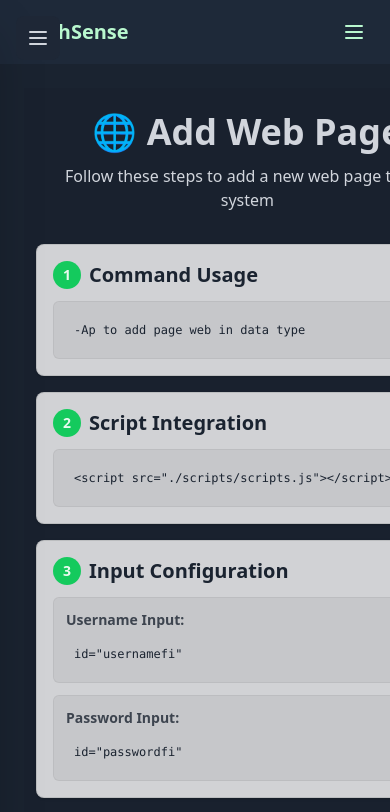
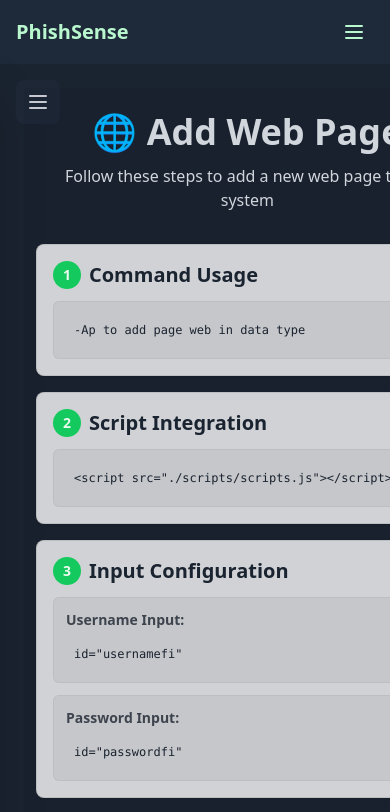
Before and after one commit to oussamabenalisst/PhishSenseSite, a Next.js app: page /Docs/add-web-page in a window 390 px wide. Shown: the top 812 px of the page. Built offline with nearby package versions, Linux system fonts and the light colour scheme.

Commit message:
update all pages with  animate-fade-in

```diff
--- a/app/Docs/add-web-page/page.tsx
+++ b/app/Docs/add-web-page/page.tsx
@@ -2,7 +2,7 @@
 
 export default function AddWebPage() {
   return (
-    <div className="min-h-screen bg-black/5 py-6 sm:py-12 px-3 sm:px-6 lg:px-8">
+    <div className="min-h-screen bg-black/5 py-6 sm:py-12 px-3 sm:px-6 lg:px-8 animate-fade-in">
       <div className="max-w-3xl mx-auto">
         <div className="text-center mb-8 sm:mb-12">
           <h1 className="text-4xl sm:text-5xl font-extrabold text-gray-300 mb-3 sm:mb-4">
--- a/app/Docs/data-management/page.tsx
+++ b/app/Docs/data-management/page.tsx
@@ -2,7 +2,7 @@
 
 export default function DataManagementPage() {
   return (
-    <div className="min-h-screen bg-black/5 py-6 sm:py-12 px-3 sm:px-6 lg:px-8">
+    <div className="min-h-screen bg-black/5 py-6 sm:py-12 px-3 sm:px-6 lg:px-8 animate-fade-in">
       <div className="max-w-3xl mx-auto">
         <div className="text-center mb-8 sm:mb-12">
           <h1 className="text-4xl sm:text-5xl font-extrabold text-gray-300 mb-3 sm:mb-4">
--- a/app/Docs/installation/page.tsx
+++ b/app/Docs/installation/page.tsx
@@ -2,7 +2,7 @@
 
 export default function InstallationPage() {
   return (
-    <div className="min-h-screen bg-black/5 py-12 px-4 sm:px-6 lg:px-8">
+    <div className="min-h-screen bg-black/5 py-12 px-4 sm:px-6 lg:px-8 animate-fade-in">
       <div className="max-w-3xl mx-auto">
         <div className="text-center mb-12">
           <h1 className="text-5xl font-extrabold text-gray-300 mb-4">
--- a/components/nav.tsx
+++ b/components/nav.tsx
@@ -35,7 +35,7 @@
   ];
 
   return (
-    <div className="flex">
+    <div className="flex animate-fade-in">
       {/* Mobile menu button */}
       <button
         onClick={() => setIsOpen(!isOpen)}
```
